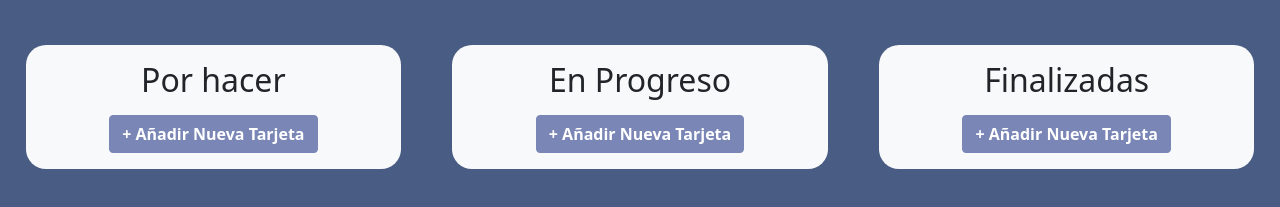
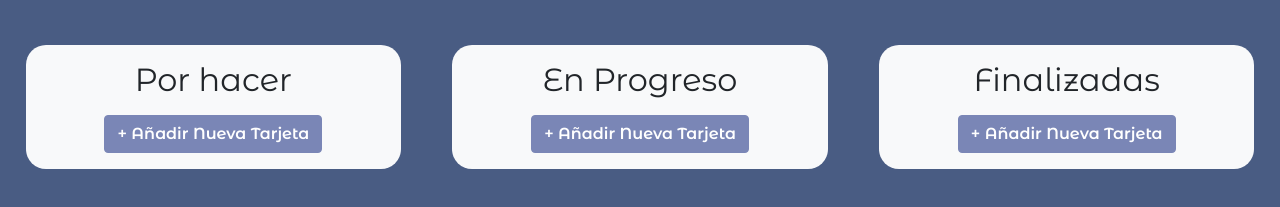
Before and after one commit to Alessbd/M3U2TrelloApp-CruzeugenioBonive, a plain HTML site: page index.html in a window 1280 px wide. Shown: the part 103-310 px from the top of the page. Drawn offline with nearby package versions, Linux system fonts and the light colour scheme.

Commit message:
Cambio de font-family

```diff
--- a/css/styles.css
+++ b/css/styles.css
@@ -1,5 +1,8 @@
+@import url('https://fonts.googleapis.com/css2?family=Montserrat+Alternates:ital,wght@0,400;0,600;0,700;1,400&display=swap');
+
 body{
     margin: 0 auto;
+    font-family: 'Montserrat Alternates', sans-serif;
     background-color: #495C83;
     font-weight: 700;
 }
```
Also changed, not shown: Assets/Montserrat_Alternates/MontserratAlternates-Black.ttf (added), Assets/Montserrat_Alternates/MontserratAlternates-BlackItalic.ttf (added), Assets/Montserrat_Alternates/MontserratAlternates-Bold.ttf (added), Assets/Montserrat_Alternates/MontserratAlternates-BoldItalic.ttf (added), Assets/Montserrat_Alternates/MontserratAlternates-ExtraBold.ttf (added), Assets/Montserrat_Alternates/MontserratAlternates-ExtraBoldItalic.ttf (added), Assets/Montserrat_Alternates/MontserratAlternates-ExtraLight.ttf (added), Assets/Montserrat_Alternates/MontserratAlternates-ExtraLightItalic.ttf (added), Assets/Montserrat_Alternates/MontserratAlternates-Italic.ttf (added), Assets/Montserrat_Alternates/MontserratAlternates-Light.ttf (added), Assets/Montserrat_Alternates/MontserratAlternates-LightItalic.ttf (added), Assets/Montserrat_Alternates/MontserratAlternates-Medium.ttf (added), Assets/Montserrat_Alternates/MontserratAlternates-MediumItalic.ttf (added), Assets/Montserrat_Alternates/MontserratAlternates-Regular.ttf (added), 5 more files.
